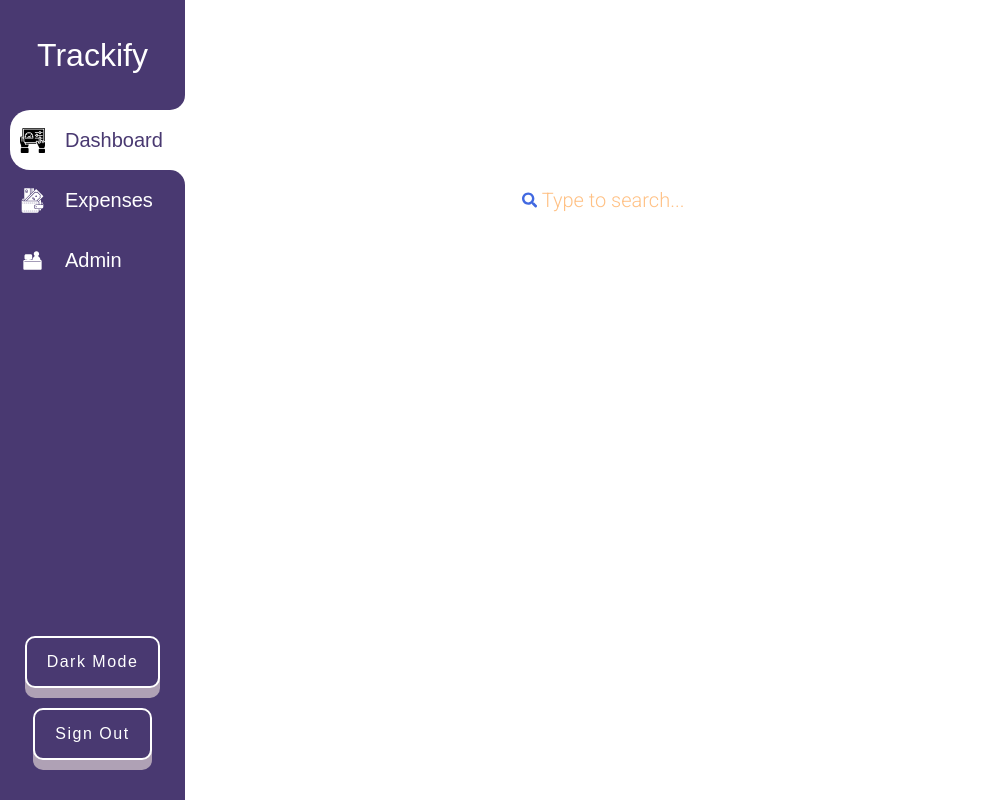
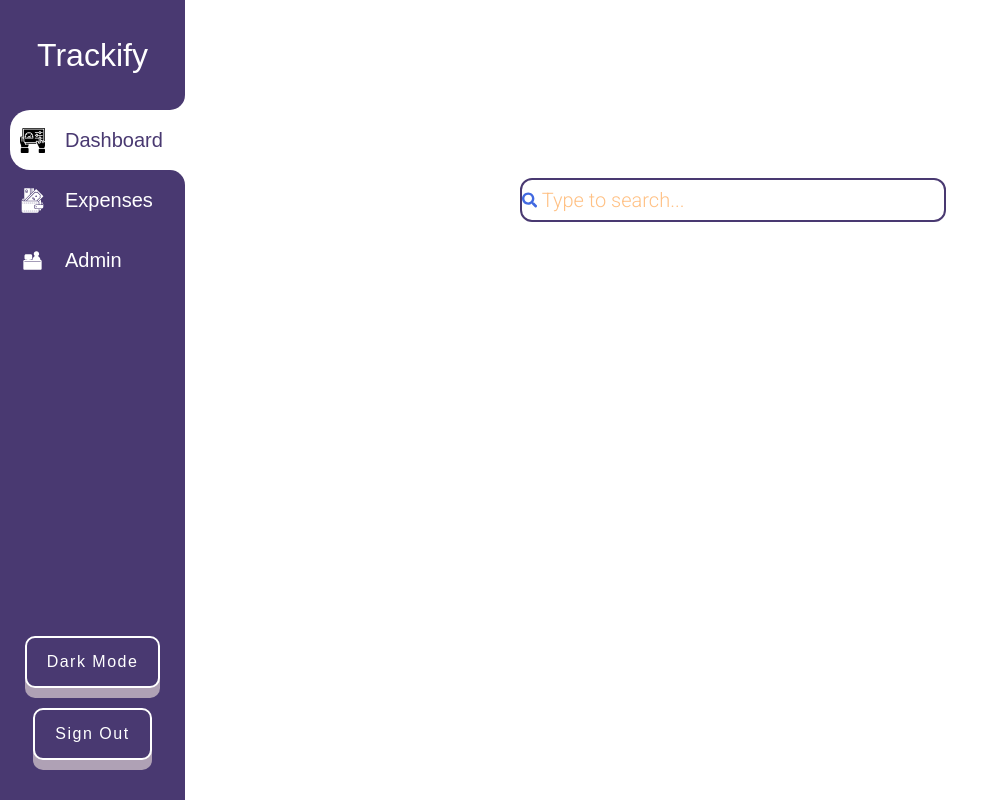
Before and after one commit to deetosh/UI_EXPENSE_TRACKER_2_0, a React (Vite) app: page /app/admin in a window 1280 px wide. Shown: the whole page, without its empty margins (0-999 px from the left). Built offline with nearby package versions, Linux system fonts and the light colour scheme.

Commit message:
border-around-search-box

```diff
--- a/src/modules/searchbox/SearchBar.css
+++ b/src/modules/searchbox/SearchBar.css
@@ -8,7 +8,10 @@
   background-color: white;
   display: flex;
   align-items: center;
+  outline: 2px solid rgb(73, 57, 113);
+  /* Added outline */
 }
+
 
 .input-wrapper input {
   background-color: transparent;
```
